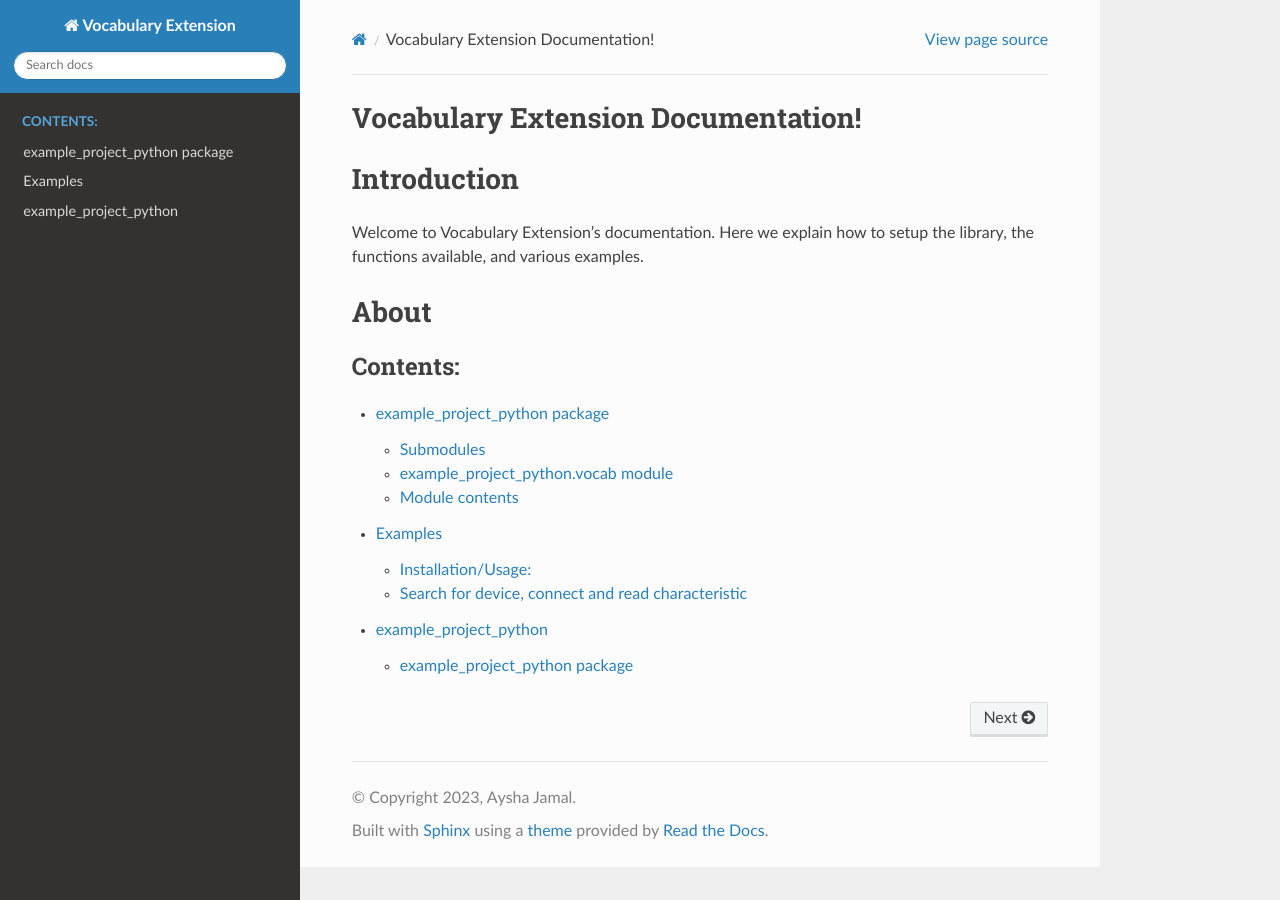
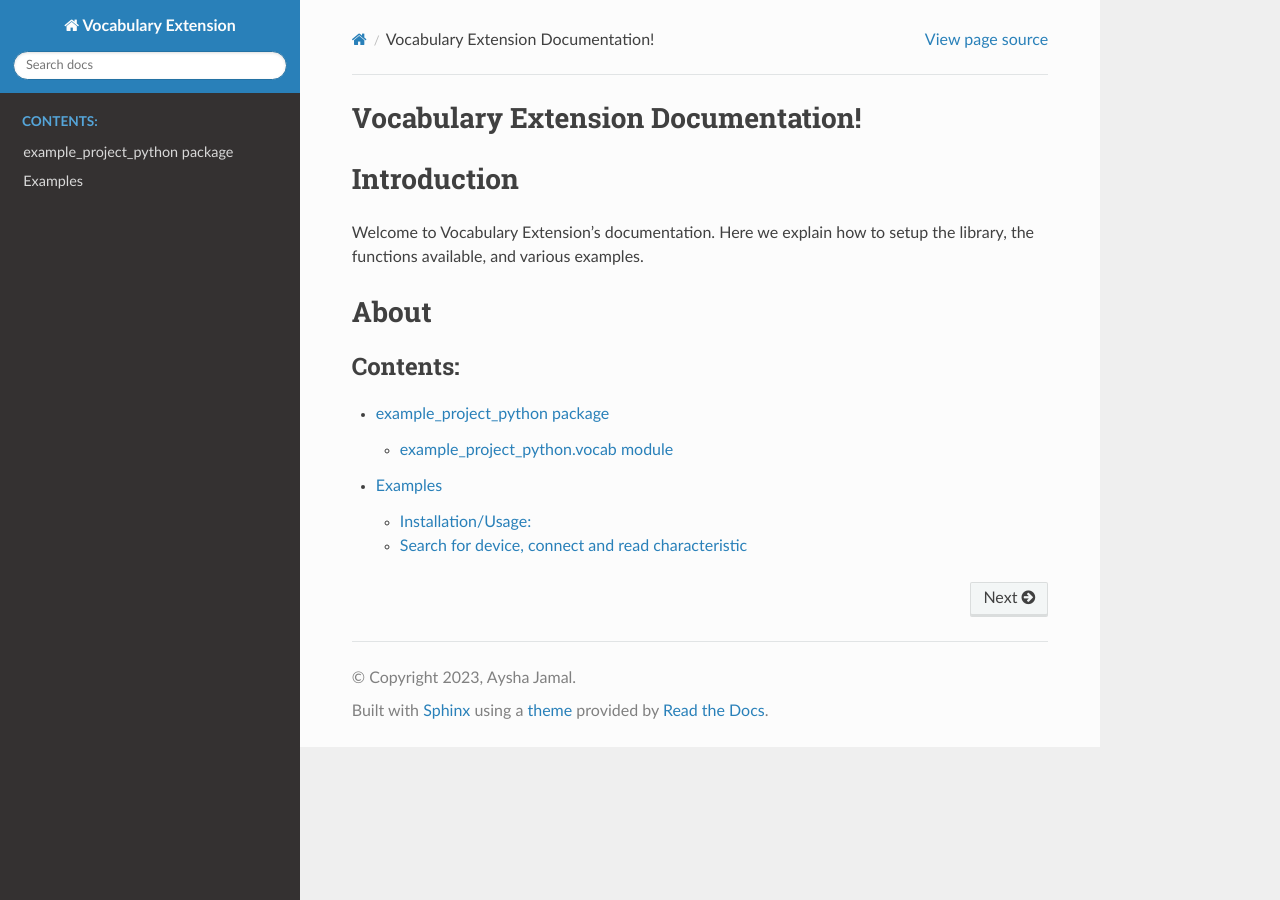
Before and after one commit to ayshajamjam/Vocabulary-Library, a Sphinx documentation site: the page built from docs/source/index.rst, in a window 1280 px wide. Built offline with Sphinx 7.4.7 and the Read the Docs theme 2.0.0, drawn with Linux system fonts in a browser that asks for light colours.

```diff
--- a/docs/source/example_project_python.rst
+++ b/docs/source/example_project_python.rst
@@ -1,8 +1,5 @@
 example\_project\_python package
 ================================
-
-Submodules
-----------
 
 example\_project\_python.vocab module
 -------------------------------------
@@ -11,11 +8,3 @@
    :members:
    :undoc-members:
    :show-inheritance:
-
-Module contents
----------------
-
-.. automodule:: example_project_python
-   :members:
-   :undoc-members:
-   :show-inheritance:
--- a/docs/source/index.rst
+++ b/docs/source/index.rst
@@ -20,4 +20,3 @@
 
    example_project_python.rst
    examples.rst
-   modules.rst
```
